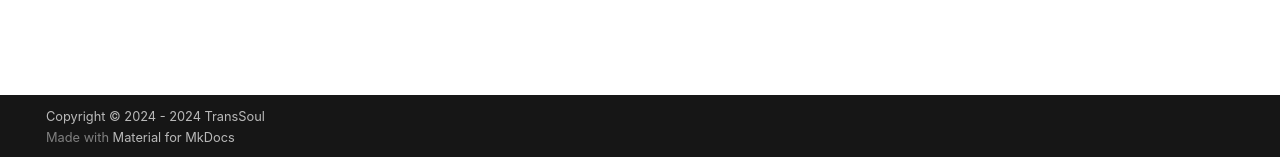
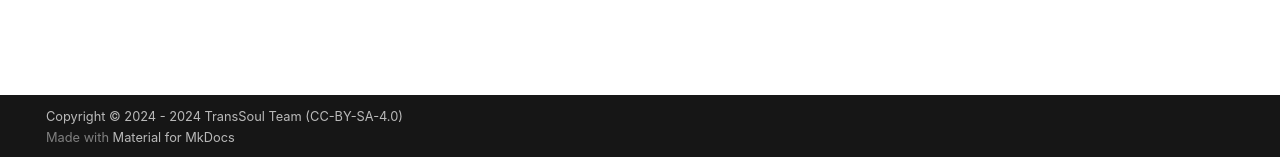
Before and after one commit to TransSoul/Wiki, an MkDocs documentation site: the page built from docs/簡介/index.md, in a window 1280 px wide. Shown: the part 740-897 px from the top of the page. Built offline with MkDocs 1.6.1 and Material for MkDocs 9.7.7, drawn with Linux system fonts in a browser that asks for light colours; comment, search, counter and statistics services are not loaded.

Commit message:
docs: 添加 licensing 信息链接
- 在版权信息中添加 TransSoul 团队的 CC-BY-SA-4.0 许可证链接

```diff
--- a/mkdocs.yml
+++ b/mkdocs.yml
@@ -71,4 +71,4 @@
   - toc:
       permalink: ¶
 
-copyright: Copyright &copy; 2024 - 2024 TransSoul
+copyright: Copyright &copy; 2024 - 2024 TransSoul Team (<a href="https://github.com/TransSoul/Wiki/blob/main/LICENSE">CC-BY-SA-4.0</a>)
```
